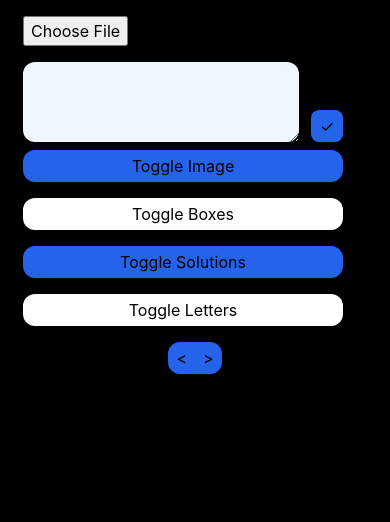
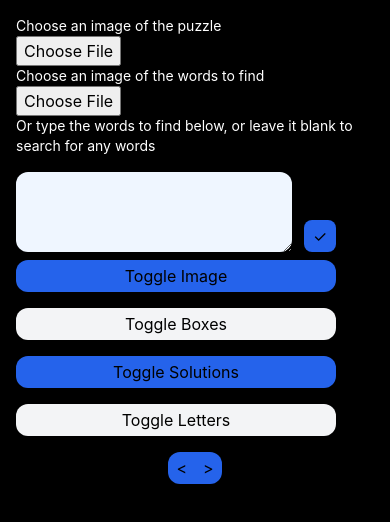
Before and after one commit to jacks14235/WordsearchSolver, a React (Create React App) app: page / in a window 390 px wide. Shown: the top 522 px of the page. Built offline with nearby package versions, Linux system fonts and the light colour scheme.

Commit message:
Added ability to read words from an image

```diff
--- a/package.json
+++ b/package.json
@@ -12,9 +12,11 @@
     "@types/node": "^12.20.37",
     "@types/react": "^17.0.37",
     "@types/react-dom": "^17.0.11",
+    "@types/tesseract.js": "^2.0.0",
     "react": "^17.0.2",
     "react-dom": "^17.0.2",
     "react-scripts": "4.0.3",
+    "tesseract.js": "^2.1.5",
     "typescript": "^4.5.2",
     "web-vitals": "^1.1.2"
   },
--- a/src/components/read-and-solve.tsx
+++ b/src/components/read-and-solve.tsx
@@ -1,11 +1,11 @@
-import { useCallback, useEffect, useRef, useState } from "react";
+import React, { useEffect, useRef, useState } from "react";
 import { ImageReader } from "../logic/image-reader";
 import { analyzeImage } from "../logic/read-and-solve";
 import englishwords from "../logic/usa2.json";
 import '../App.css';
 import { WordSearch } from "../logic/solver";
-import { resolve } from "dns";
-
+import Tesseract, { recognize } from "tesseract.js";
+import { Gradient } from "../logic/gradient";
 export type Contexts = {
   img: CanvasRenderingContext2D,
   box: CanvasRenderingContext2D,
@@ -61,6 +61,22 @@ export function WordsearchSolver() {
     };
     setLetterStyle(newLetterStyle)
   }, [lettersVisible, rescaleVal, letterOffset])
+
+  function readWords(e: React.ChangeEvent<HTMLInputElement>) {
+    if (e.target.files?.length && e.target.files.length > 0) {
+      const imgPath: string = URL.createObjectURL(e.target.files[0]);
+      console.log('REcognizing')
+      console.log(imgPath)
+      Tesseract.recognize(imgPath, 'eng')
+      .then(res => {
+        console.log(res);
+        setWordString(res.data.text);
+      })
+      .catch(err => console.log(err));
+    } else {
+      alert('Invalid file');
+    }
+  }
 
   function onFileInput(e: React.ChangeEvent<HTMLInputElement>) {
     const img = imgCanvas.current?.getContext('2d');
@@ -140,7 +156,9 @@ export function WordsearchSolver() {
       letterCtx.font = `bold ${fontSize}px Arial`;
       letterCtx.fillStyle = '#FF0077FF';
       const letters = puzzle.getLetters();
+      const g = Gradient.stoplight();
       puzzle.getBoxes().forEach((s, i) => {
+        letterCtx.fillStyle = `rgb(${g.eval(puzzle.getConfidence(i)).join(',')})`;
         letterCtx.fillText(letters[i][0], s[0], s[3]);
       });
     }
@@ -218,7 +236,11 @@ export function WordsearchSolver() {
   return (
     <div className='flex flex-col md:flex-row'>
       <div className='w-screen max-w-screen grid grid-flow-row justify-center md:justify-start p-4 md:w-1/5 md:flex flex-col items-start md:pl-4'>
+        <p className="text-white text-left text-sm">Choose an image of the puzzle</p>
         <input type='file' onChange={(e) => onFileInput(e)} />
+        <p className="text-white text-left text-sm">Choose an image of the words to find</p>
+        <input type='file' onChange={(e) => readWords(e)} />
+        <p className="text-white text-left text-sm">Or type the words to find below, or leave it blank to search for any words</p>
         <div className='w-2/3 mt-4 w-full max-w-xs flex'>
           <textarea className='border-none p-1 bg-blue-50 rounded-xl flex-grow' rows={3} value={wordString} onChange={(e) => setWordString(e.target.value)} />
           <button className='w-8 h-8 bg-blue-600 rounded-lg ml-3 self-end' onClick={reSolve}>✓</button>
@@ -230,10 +252,10 @@ export function WordsearchSolver() {
           puzzleWidth={changeLetterModal.puzzleWidth}
           close={(newLetter) => onChangeSumbit(newLetter)}
         />}
-        <button className={`py-1 rounded-xl px-2 my-2 md:my-4 max-w-xs bg-${imgVisible ? 'blue-600' : 'white'} hover:bg-blue-400 transform transition transition-color duration-300`} onClick={() => setImgVisible(!imgVisible)} >Toggle Image</button>
-        <button className={`py-1 rounded-xl px-2 my-2 md:my-4 max-w-xs bg-${boxesVisible ? 'blue-600' : 'white'} hover:bg-blue-400 transform transition transition-color duration-300`} onClick={() => setBoxesVisible(!boxesVisible)} >Toggle Boxes</button>
-        <button className={`py-1 rounded-xl px-2 my-2 md:my-4 max-w-xs bg-${linesVisible ? 'blue-600' : 'white'} hover:bg-blue-400 transform transition transition-color duration-300`} onClick={() => setLinesVisible(!linesVisible)} >Toggle Solutions</button>
-        <button className={`py-1 rounded-xl px-2 my-2 md:my-4 max-w-xs bg-${lettersVisible ? 'blue-600' : 'white'} hover:bg-blue-400 transform transition transition-color duration-300`} onClick={() => setLettersVisible(!lettersVisible)} >Toggle Letters</button>
+        <button className={`py-1 rounded-xl px-2 my-2 md:my-4 max-w-xs bg-${imgVisible ? 'blue-600' : 'gray-100'} hover:bg-blue-400 transform transition transition-color duration-300`} onClick={() => setImgVisible(!imgVisible)} >Toggle Image</button>
+        <button className={`py-1 rounded-xl px-2 my-2 md:my-4 max-w-xs bg-${boxesVisible ? 'blue-600' : 'gray-100'} hover:bg-blue-400 transform transition transition-color duration-300`} onClick={() => setBoxesVisible(!boxesVisible)} >Toggle Boxes</button>
+        <button className={`py-1 rounded-xl px-2 my-2 md:my-4 max-w-xs bg-${linesVisible ? 'blue-600' : 'gray-100'} hover:bg-blue-400 transform transition transition-color duration-300`} onClick={() => setLinesVisible(!linesVisible)} >Toggle Solutions</button>
+        <button className={`py-1 rounded-xl px-2 my-2 md:my-4 max-w-xs bg-${lettersVisible ? 'blue-600' : 'gray-100'} hover:bg-blue-400 transform transition transition-color duration-300`} onClick={() => setLettersVisible(!lettersVisible)} >Toggle Letters</button>
         <div className='flex flex-row justify-center'>
           <button className={`py-1 rounded-l-xl m-r-1 px-2 my-2 md:my-4 max-w-xs bg-blue-600 hover:bg-blue-400 transform transition transition-color duration-300`} onClick={() => setLetterOffset(letterOffset - 5)} >{'<'}</button>
           <button className={`py-1 rounded-r-xl m-l-1 px-2 my-2 md:my-4 max-w-xs bg-blue-600 hover:bg-blue-400 transform transition transition-color duration-300`} onClick={() => setLetterOffset(letterOffset + 5)} >{'>'}</button>
@@ -268,7 +290,7 @@ function ChangeLetterModal(props: {
     props.ctx.stroke();
     const fontSize = Math.floor(.5 * props.ctx.canvas.width / props.puzzleWidth);
     props.ctx.font = `bold ${fontSize}px Arial`;
-    props.ctx.fillStyle = '#FF0077FF';
+    props.ctx.fillStyle = '#2222FFFF';
     props.ctx.fillText(newLetter, props.box[0], props.box[2] + (props.box[3] - props.box[2]));
     props.close(newLetter);
   }
--- a/src/logic/gradient.ts
+++ b/src/logic/gradient.ts
@@ -12,4 +12,8 @@ export class Gradient {
     const r = (n - this.positions[index - 1]) / (this.positions[index] - this.positions[index - 1])
     return (this.stops[index - 1].map((c,i) => c + (this.stops[index][i] - c) * r));
   }
+
+  static stoplight() {
+    return new Gradient([[255, 127, 127], [255, 0, 0], [0, 255, 0]], [0, .5, 1]);
+  }
 }
--- a/src/logic/read-and-solve.ts
+++ b/src/logic/read-and-solve.ts
@@ -84,7 +84,7 @@ async function analyzeBoxes(hiContrast: BWImage, boxes: number[][], words: strin
   // put boxes on box canvas
   contexts.box.canvas.width = contexts.img.canvas.width;
   contexts.box.canvas.height = contexts.img.canvas.height;
-  const g = new Gradient([[255, 127, 127], [255, 0, 0], [0, 255, 0]], [0, .5, 1]);
+  const g = Gradient.stoplight();
   contexts.box.lineWidth = 5;
   boxes.forEach((b, i) => {
     contexts.box.strokeStyle = `rgb(${g.eval(letters[i][1]).join(',')})`;
@@ -98,9 +98,10 @@ async function analyzeBoxes(hiContrast: BWImage, boxes: number[][], words: strin
   while (boxes[width][0] < boxes[width + 1][0]) width++;
   width++;
   const height = boxes.length / width;
+  const confidences = letters.map(l => l[1]);
   console.log(width, height);
 
-  return new WordSearch(letters.map(l => l[0]), width, height, words, boxes);
+  return new WordSearch(letters.map(l => l[0]), width, height, words, confidences, boxes);
 
   // contexts.line.canvas.width = contexts.img.canvas.width;
   // contexts.line.canvas.height = contexts.img.canvas.height;
--- a/src/logic/solver.ts
+++ b/src/logic/solver.ts
@@ -8,6 +8,7 @@ export class WordSearch {
     public width: number,
     public height: number,
     words: string[],
+    private confidences: number[],
     private boxes: number[][]) {
     this.letters = letters.map((l) => l.toUpperCase())
     this.words = words.map(m => m.toUpperCase()) || [];
@@ -31,6 +32,10 @@ export class WordSearch {
   getBoxCenter(x: number, y: number): [number, number] {
     const b = this.boxes[this.width * y + x]
     return [b[0] + (b[1] - b[0]) / 2, b[2] + (b[3] - b[2]) / 2];
+  }
+
+  getConfidence(i: number) {
+    return this.confidences[i] || 0;
   }
 
   // tells whether the given coordinate is inside a box,
```
Also changed, not shown: 1 other file (tests, documents, lock files or other folders).
